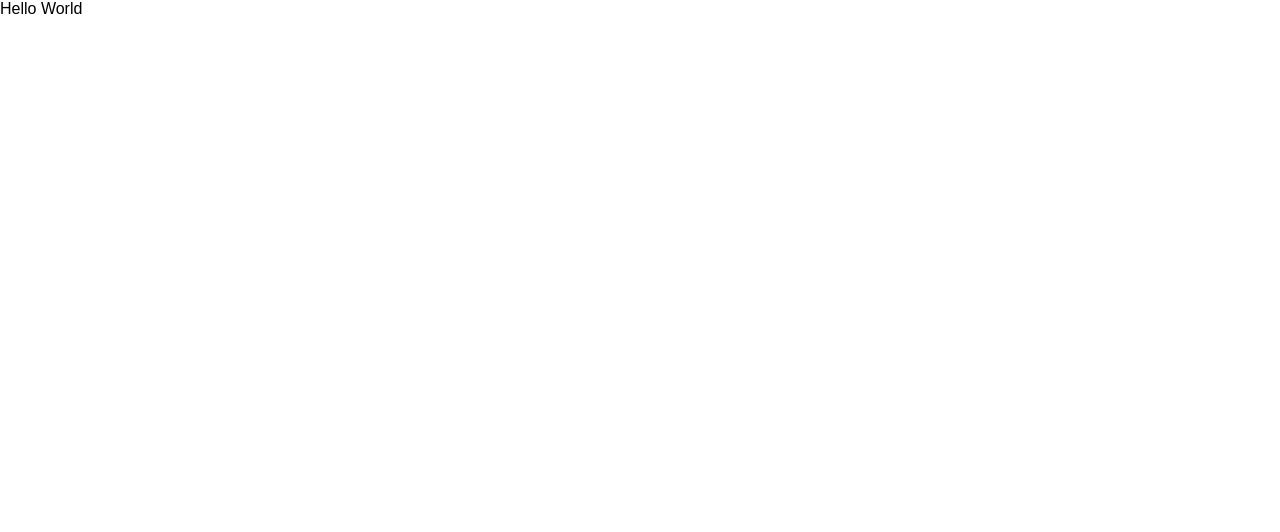
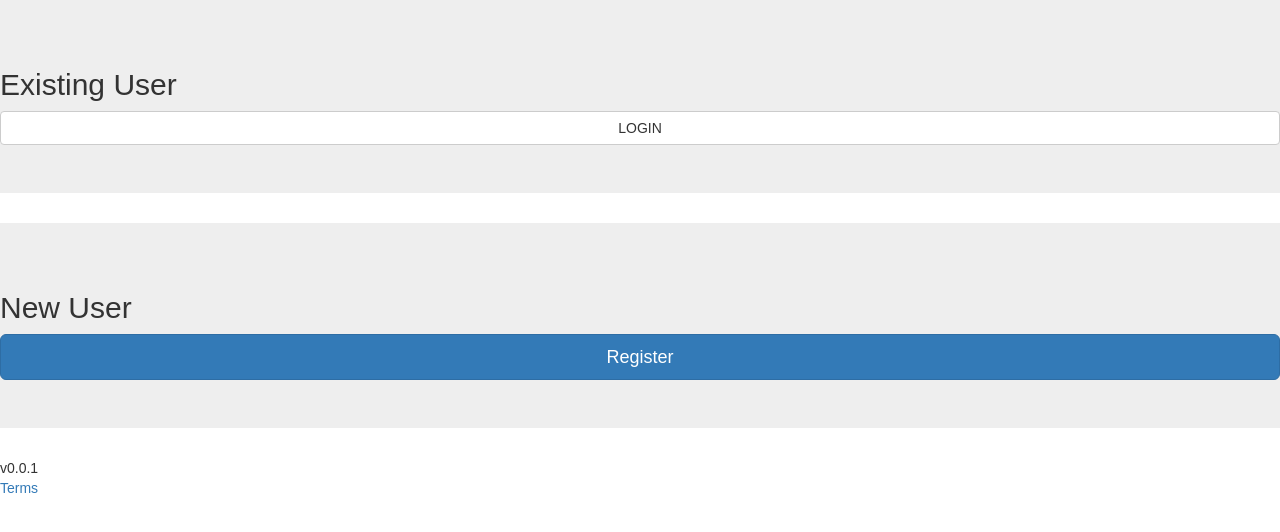
Before and after one commit to jeffhongxiao/campus-parking, a React (Create React App) app: page / in a window 1280 px wide. Shown: the top 532 px of the page. Built offline with nearby package versions, Linux system fonts and the light colour scheme.

Commit message:
WIP: style landing page with react-bootstrap

```diff
--- a/package.json
+++ b/package.json
@@ -4,6 +4,7 @@
   "private": true,
   "dependencies": {
     "react": "^16.1.1",
+    "react-bootstrap": "^0.31.5",
     "react-dom": "^16.1.1",
     "react-scripts": "1.0.17"
   },
--- a/public/index.html
+++ b/public/index.html
@@ -19,7 +19,10 @@
       work correctly both with client-side routing and a non-root public URL.
       Learn how to configure a non-root public URL by running `npm run build`.
     -->
-    <title>React App</title>
+
+    <link rel="stylesheet" href="https://maxcdn.bootstrapcdn.com/bootstrap/latest/css/bootstrap.min.css">
+
+    <title>Campus Parking by Hong Xiao</title>
   </head>
   <body>
     <noscript>
--- a/src/components/App.js
+++ b/src/components/App.js
@@ -1,8 +1,11 @@
 import React from 'react'
+import Body from './Body'
+import Footer from './Footer'
 
 const App = () => (
   <div id='root'>
-    Hello World
+    <Body />
+    <Footer />
   </div>
 )
 
--- /dev/null
+++ b/src/components/Body.js
@@ -0,0 +1,18 @@
+import React from 'react'
+import { Jumbotron, Button } from 'react-bootstrap';
+import '../styles/Body.css'
+
+const Body = () => (
+  <div>
+    <Jumbotron>
+      <h2>Existing User</h2>
+      <Button className='loginButton' block>LOGIN</Button>
+    </Jumbotron>
+    <Jumbotron>
+      <h2>New User</h2>
+      <Button bsStyle="primary" bsSize="large" block>Register</Button>
+    </Jumbotron>
+  </div>
+)
+
+export default Body
--- /dev/null
+++ b/src/components/Footer.js
@@ -0,0 +1,10 @@
+import React from 'react'
+
+const Footer = () => (
+  <div>
+    <div id='version'>v0.0.1</div>
+    <a id='terms' href='#'>Terms</a>
+  </div>
+)
+
+export default Footer
--- /dev/null
+++ b/src/styles/Body.css
@@ -0,0 +1,4 @@
+.loginButton {
+  bsSize: 'large';
+  bsStyle: 'danger';
+}
```
